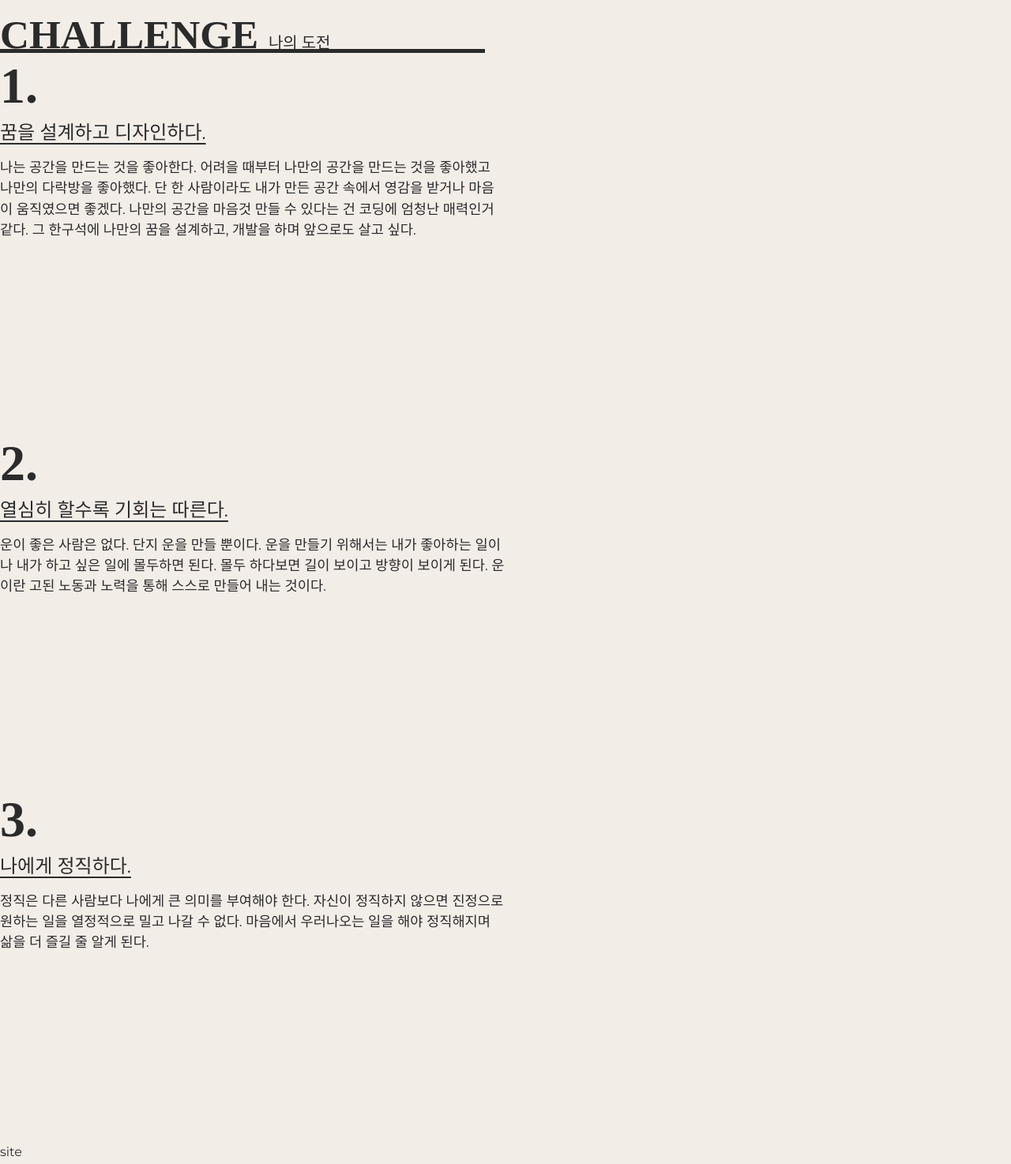
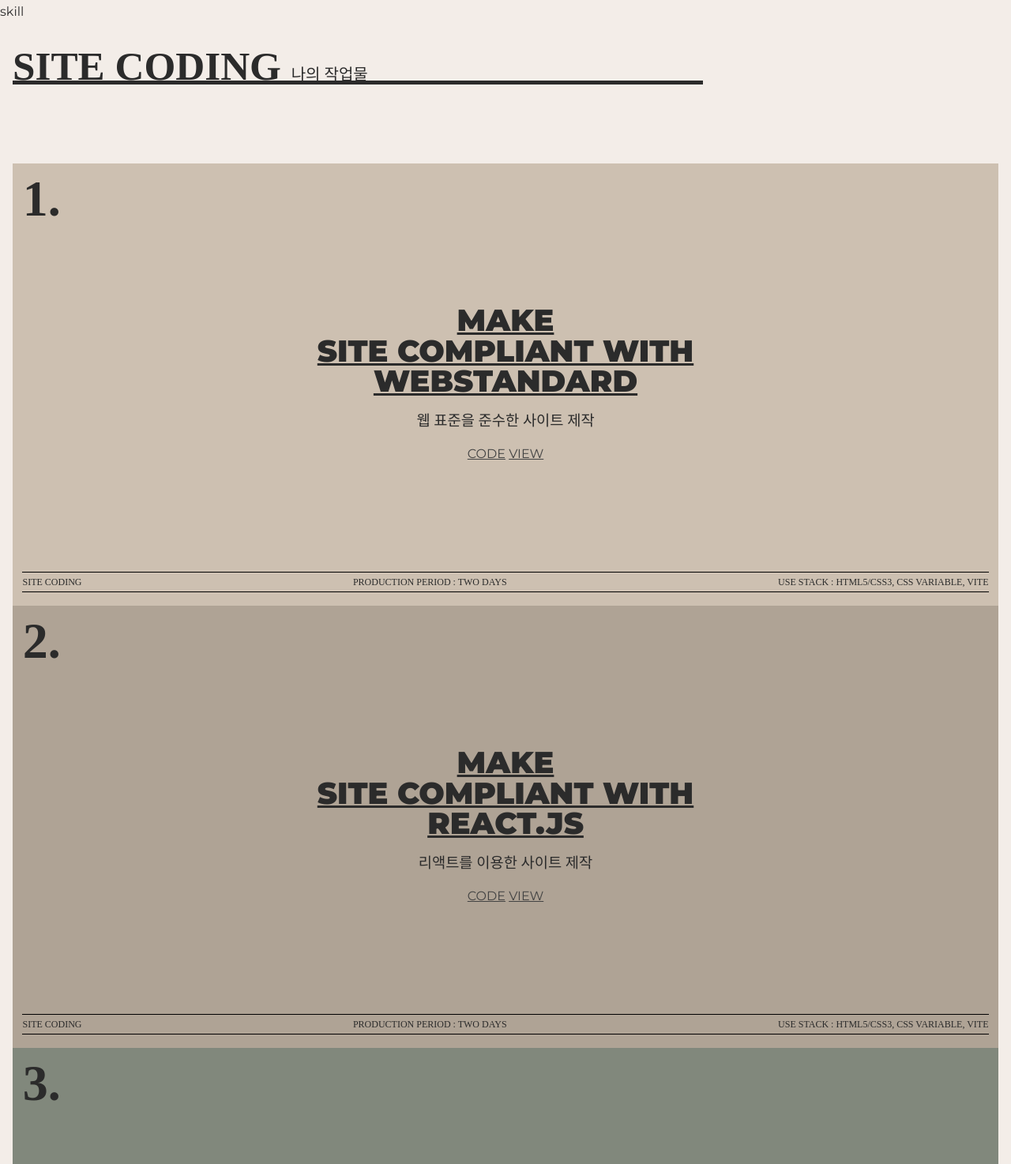
Before and after one commit to Makangsangha/first-vite-project, a website built with Vite: page src/index.html in a window 1280 px wide. Shown: the part 797-2271 px from the top of the page at 79% size. Built offline with nearby package versions, Linux system fonts and the light colour scheme; a small style sheet from the web is missing; files whose address does not match are found by name; a web font is replaced by a local one.

Commit message:
사이트 화면 추가

```diff
--- a/src/assets/css/section/site.css
+++ b/src/assets/css/section/site.css
@@ -1,3 +1,137 @@
-#site{
-
+.site__inner {
+    padding: 16px;
 }
+.site__title {
+    position: sticky;
+    top: 70px;
+    left: 0;
+    width: 70%;
+    height: 5vw;
+    font-size: 4vw;
+    font-weight: 900;
+    line-height: 1.6;
+    font-family: var(--mainKor-font);
+    text-transform: uppercase;
+    color: var(--black100);
+    border-bottom: 0.4vw solid var(--black100);
+    margin-bottom: 100px;
+}
+.site__title em {
+    font-size: 1.25rem;
+    font-weight: 400;
+    line-height: 2;
+}
+.site__item {
+    height: 70vh;
+    display: flex;
+    align-items: center;
+    justify-content: center;
+    flex-direction: column;
+    position: sticky;
+    left: 0;
+}
+.site__item.s1 {
+    background-color: var(--subBg100);
+    top: 180px;
+}
+.site__item.s2 {
+    background-color: var(--subBg200);
+    top: 200px;
+}
+.site__item.s3 {
+    background-color: var(--subBg300);
+    top: 220px;
+}
+.site__item.s4 {
+    background-color: var(--subBg400);
+    top: 240px;
+}
+.site__item .num {
+    font-size: 5vw;
+    line-height: 1;
+    font-weight: 900;
+    font-family: var(--mainNum-font);
+    position: absolute;
+    left: 1vw;
+    top: 1vw;
+}
+.site__item .text {
+    text-align: center;
+    margin-bottom: 1rem;
+}
+.site__item .text > div {
+    font-size: 3vw;
+    line-height: 1;
+    font-weight: 900;
+    text-transform: uppercase;
+    text-decoration: underline;
+    font-family: var(--mainEng-font);
+}
+.site__item .title {
+    font-family: var(--mainKor-font);
+    margin-bottom: 1rem;
+}
+.site__item .btn a {
+    text-decoration: underline;
+    text-transform: uppercase;
+    color: var(--black200);
+    font-size: 1rem;
+    transition: all 0.3s;
+}
+.site__item .btn a:hover {
+    color: var(--black);
+}
+.site__item .info {
+    position: absolute;
+    left: 0;
+    bottom: 3%;
+    width: 98%;
+    margin-left: 1%;
+    border-top: 1px solid var(--black);
+    border-bottom: 1px solid var(--black);
+    display: flex;
+    justify-content: space-between;
+}
+.site__item .info span {
+    font-family: var(--mainKor-font);
+    font-size: 12px;
+    padding: 3px 0;
+    text-transform: uppercase;
+}
+@media (max-width: 800px){
+    .site__title {
+        width: 100%;
+        margin-bottom: 10vw;
+        font-size: 30px;
+        height: auto;
+        top: 68px;
+        z-index: 1000;
+        background-color: var(--mainBg-color);
+    }
+    .site__item.s1 {
+        top: 140px;
+    }
+    .site__item.s2 {
+        top: 160px;
+    }
+    .site__item.s3 {
+        top: 180px;
+    }
+    .site__item.s4 {
+        top: 200px;
+    }
+    .site__item .num {
+        font-size: 80px;
+        left: 20px;
+        top: 20px;
+    }
+    .site__item .text > div {
+        font-size: 26px;
+    }
+    .site__item .info {
+        flex-direction: column;
+        width: 90%;
+        margin-left: 5%;
+        padding: 5px 0;
+    }
+}
--- a/src/index.html
+++ b/src/index.html
@@ -92,46 +92,88 @@
 
         <!-- skill -->
         <section id="skill">
-            <div class="skill__inner">
-                <h2 class="skill__title">Challenge <em>나의 도전</em></h2>
-                <div class="skill__desc">
-                    <div>
-                        <span>1.</span>
-                        <h3>꿈을 설계하고 디자인하다.</h3>
-                        <p>
-                            나는 공간을 만드는 것을 좋아한다.
-                            어려을 때부터 나만의 공간을 만드는 것을 좋아했고 나만의 다락방을 좋아했다.
-                            단 한 사람이라도 내가 만든 공간 속에서 영감을 받거나 마음이 움직였으면 좋겠다.
-                            나만의 공간을 마음것 만들 수 있다는 건 코딩에 엄청난 매력인거 같다.
-                            그 한구석에 나만의 꿈을 설계하고, 개발을 하며 앞으로도 살고 싶다.
-                        </p>
-                    </div>
-                    <div>
-                        <span>2.</span>
-                        <h3>열심히 할수록 기회는 따른다.</h3>
-                        <p>
-                            운이 좋은 사람은 없다. 단지 운을 만들 뿐이다.
-                            운을 만들기 위해서는 내가 좋아하는 일이나 내가 하고 싶은 일에 몰두하면 된다.
-                            몰두 하다보면 길이 보이고 방향이 보이게 된다.
-                            운이란 고된 노동과 노력을 통해 스스로 만들어 내는 것이다.
-                        </p>
-                    </div>
-                    <div>
-                        <span>3.</span>
-                        <h3>나에게 정직하다.</h3>
-                        <p>
-                            정직은 다른 사람보다 나에게 큰 의미를 부여해야 한다.
-                            자신이 정직하지 않으면 진정으로 원하는 일을 열정적으로 밀고 나갈 수 없다.
-                            마음에서 우러나오는 일을 해야 정직해지며 삶을 더 즐길 줄 알게 된다.
-                        </p>
-                    </div>
-                </div>
-            </div>
+            skill
         </section>
 
         <!-- site -->
         <section id="site">
-            site
+            <div class="site__inner">
+                <h2 class="site__title">Site coding <em>나의 작업물</em></h2>
+                <div class="site__wrap">
+                    <article class="site__item s1">
+                        <span class="num">1.</span>
+                        <div class="text">
+                            <div>Make</div>
+                            <div>site compliant with</div>
+                            <div>webstandard</div>
+                        </div>
+                        <h3 class="title">웹 표준을 준수한 사이트 제작</h3>
+                        <div class="btn">
+                            <a href="https://github.com/webstoryboy/port2023-vite">code</a>
+                            <a href="https://port2023-vite.netlify.app/">view</a>
+                        </div>
+                        <div class="info">
+                            <span>site coding</span>
+                            <span>production period : two days</span>
+                            <span>use stack : html5/css3, CSS Variable, Vite</span>
+                        </div>
+                    </article>
+                    <article class="site__item s2">
+                        <span class="num">2.</span>
+                        <div class="text">
+                            <div>Make</div>
+                            <div>site compliant with</div>
+                            <div>react.js</div>
+                        </div>
+                        <h3 class="title">리액트를 이용한 사이트 제작</h3>
+                        <div class="btn">
+                            <a href="https://github.com/webstoryboy/port2023-react">code</a>
+                            <a href="https://port2023-react.netlify.app/">view</a>
+                        </div>
+                        <div class="info">
+                            <span>site coding</span>
+                            <span>production period : two days</span>
+                            <span>use stack : HTML5/CSS3, CSS Variable, Vite</span>
+                        </div>
+                    </article>
+                    <article class="site__item s3">
+                        <span class="num">3.</span>
+                        <div class="text">
+                            <div>Make</div>
+                            <div>site compliant with</div>
+                            <div>vue.js</div>
+                        </div>
+                        <h3 class="title">뷰를 이용한 사이트 제작</h3>
+                        <div class="btn">
+                            <a href="https://github.com/webstoryboy/port2023-vue">code</a>
+                            <a href="https://port2023-vue.netlify.app/">view</a>
+                        </div>
+                        <div class="info">
+                            <span>site coding</span>
+                            <span>production period : two days</span>
+                            <span>use stack : vue.js, CSS Variable, vite</span>
+                        </div>
+                    </article>
+                    <article class="site__item s4">
+                        <span class="num">4.</span>
+                        <div class="text">
+                            <div>Make</div>
+                            <div>site compliant with</div>
+                            <div>next.js</div>
+                        </div>
+                        <h3>넥스트를 이용한 사이트 제작</h3>
+                        <div class="btn">
+                            <a href="https://github.com/webstoryboy/port2023-next">code</a>
+                            <a href="https://port2023-next.netlify.app/">view</a>
+                        </div>
+                        <div class="info">
+                            <span>site coding</span>
+                            <span>production period : two days</span>
+                            <span>use stack : next.js, CSS Variable, Vite</span>
+                        </div>
+                    </article>
+                </div>
+            </div>
         </section>
 
         <!-- port -->
```
